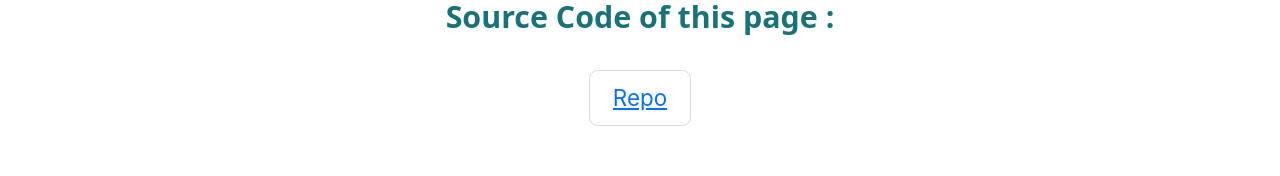
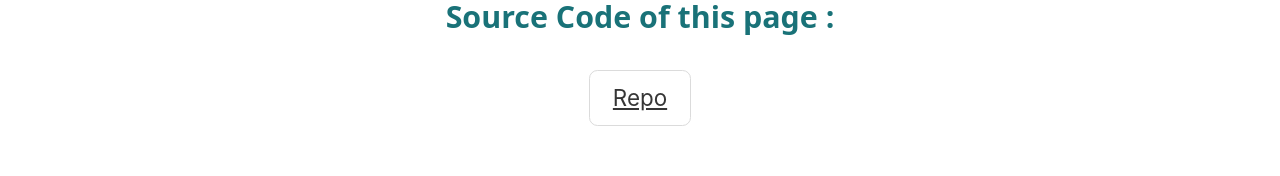
Before and after one commit to rayhankimi/rayhank-webpage, a React (Vite) app: page / in a window 1280 px wide. Shown: the part 605-781 px from the top of the page. Built offline with nearby package versions, Linux system fonts and the light colour scheme.

Commit message:
fix button

```diff
--- a/src/App.jsx
+++ b/src/App.jsx
@@ -16,9 +16,9 @@ function App() {
                 <p className="top-text"> Welcome to my Personal Page!</p>
                 <img src={topimage} alt="image" height="557" width="1073" className="top-image"/>
                 <p className="top-text2"> Source Code of this page :</p>
-                <button className="button-60" role="button">
-                    <a href="https://github.com/rayhankimi/rayhank-webpage" target="_blank"> Repo</a>
-                </button>
+
+                <a className="button-60" href="https://github.com/rayhankimi/rayhank-webpage" target="_blank"> Repo</a>
+
             </div>
 
             <div id="body">
```
